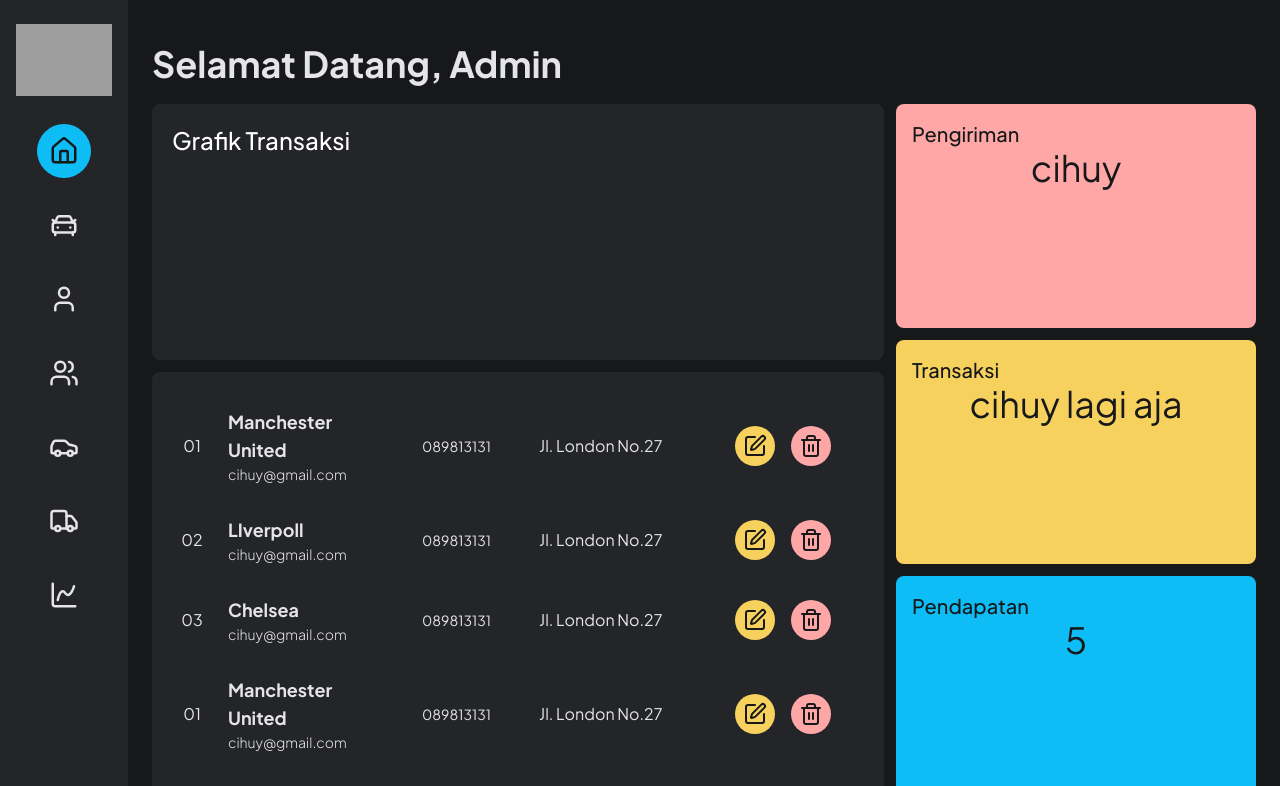
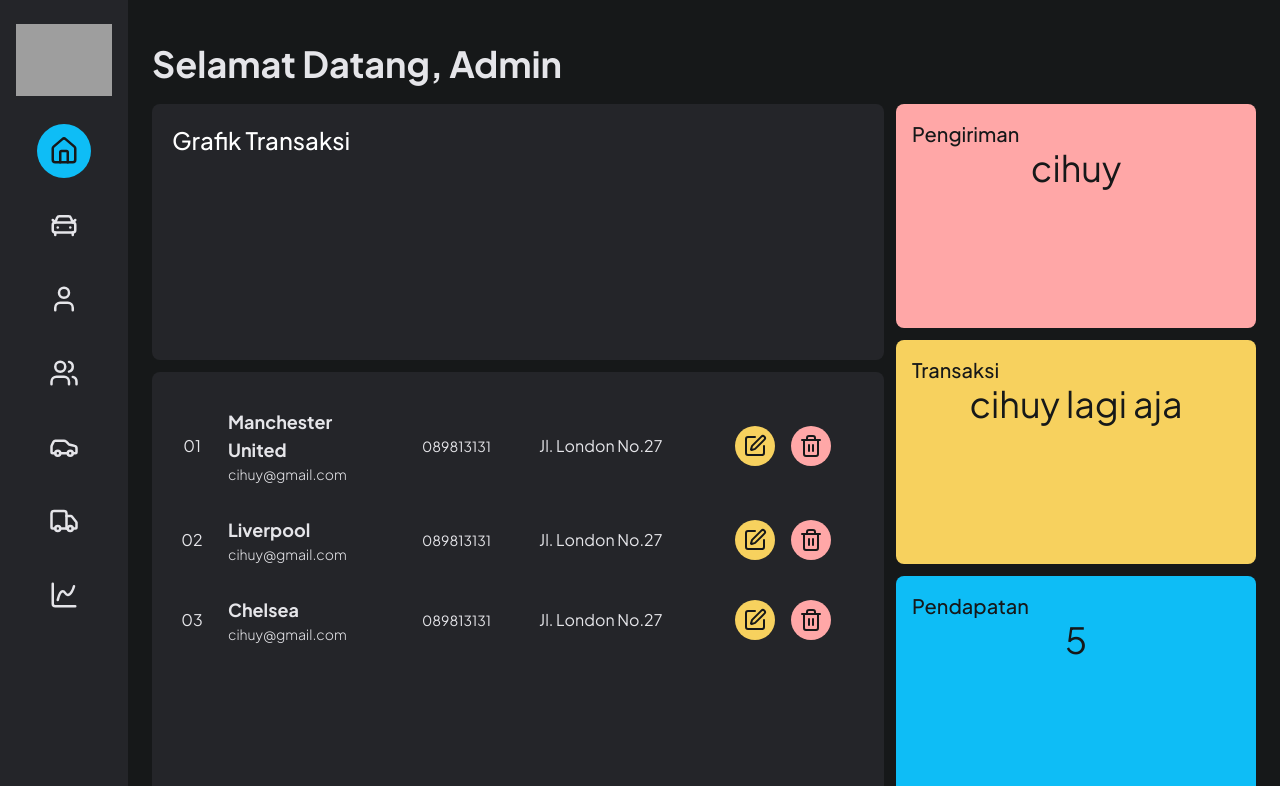
Before and after one commit to Muhless/ady-trans-jaya-react, a React (Vite) app: page / in a window 1280 px wide. Shown: the top 786 px of the page. Built offline with nearby package versions, Linux system fonts and the light colour scheme; grey boxes are pictures that could not be loaded.

Commit message:
update delivery pages

```diff
--- a/index.html
+++ b/index.html
@@ -4,7 +4,7 @@
     <meta charset="UTF-8" />
     <link rel="icon" type="image/png" href="/assets/images/logo.png" />
     <meta name="viewport" content="width=device-width, initial-scale=1.0" />
-    <title>Ady Trans Jaya</title>
+    <title>PT. Ady Trans Jaya - Jasa Transportasi</title>
   </head>
   <body>
     <div id="root"></div>
--- a/src/components/Table.jsx
+++ b/src/components/Table.jsx
@@ -1,8 +1,8 @@
-import { ArrowLeftRight, Edit, History, Trash2 } from "lucide-react";
+import { Edit, Trash2 } from "lucide-react";
 import React, { useState } from "react";
-import Modal from "./Modal";
 import ButtonEdit from "./ButtonEdit";
 import ButtonDelete from "./ButtonDelete";
+import { Navigate, useNavigate } from "react-router-dom";
 
 const matches = [
   {
@@ -14,7 +14,7 @@ const matches = [
   },
   {
     id: "02",
-    name: "LIverpoll",
+    name: "Liverpool",
     email: "cihuy@gmail.com",
     phone: "089813131",
     address: "Jl. London No.27",
@@ -26,53 +26,36 @@ const matches = [
     phone: "089813131",
     address: "Jl. London No.27",
   },
-  {
-    id: "01",
-    name: "Manchester United",
-    email: "cihuy@gmail.com",
-    phone: "089813131",
-    address: "Jl. London No.27",
-  },
-  {
-    id: "02",
-    name: "LIverpoll",
-    email: "cihuy@gmail.com",
-    phone: "089813131",
-    address: "Jl. London No.27",
-  },
-  {
-    id: "03",
-    name: "Chelsea",
-    email: "cihuy@gmail.com",
-    phone: "089813131",
-    address: "Jl. London No.27",
-  },
-
 ];
 
 const Table = () => {
+  const navigate = useNavigate();
+
+  const handleRowClick = () => {
+    navigate("/driver");
+  };
+
   return (
     <div className="bg-secondary rounded-lg flex flex-col flex-1 text-text p-5 cursor-pointer">
-      <table className="w-full table-fixed">
+      <table className="w-full table-fixed border-collapse border-none">
         <tbody>
           {matches.map((match) => (
             <tr
+              onClick={() => handleRowClick()}
               key={match.id}
-              className="hover:bg-biru hover:text-primary ease-in-out transition-all hover:scale-105 duration-300"
+              className="hover:bg-biru hover:text-primary ease-in-out transition-all duration-300 border-none"
             >
-              <td className="text-center  w-10">{match.id}</td>
-              <td className=" p-4">
+              <td className="text-center w-10 border-0">{match.id}</td>
+              <td className="p-4 border-0">
                 <div className="flex flex-col">
                   <p className="text-lg font-semibold">{match.name}</p>
                   <p className="text-sm font-thin">{match.email}</p>
                 </div>
               </td>
-              <td>
-                <p className="text-sm text-center">{match.phone}</p>
-              </td>
-              <td className="">{match.address}</td>
-              <td>
-                <div className="flex items-center justify-center text-text gap-4 cursor-pointer">
+              <td className="text-sm text-center border-0">{match.phone}</td>
+              <td className="border-0">{match.address}</td>
+              <td className="border-0">
+                <div className="flex items-center justify-center text-text gap-4">
                   <ButtonEdit />
                   <ButtonDelete />
                 </div>
--- a/src/components/card/CarCard.jsx
+++ b/src/components/card/CarCard.jsx
@@ -46,7 +46,7 @@ const AvailabilityStatus = ({ available }) => {
 
 const CarCard = ({ available }) => {
   return (
-    <div className="relative grid grid-cols-3 p-5 rounded-lg cursor-pointer bg-secondary text-text">
+    <div className="z-40 relative grid grid-cols-3 p-5 rounded-lg cursor-pointer bg-secondary text-text">
       <div className="absolute items-center text-center flex gap-1 cursor-pointer top-2 right-4">
         <ButtonEdit className={'size-4'}/>
         <ButtonDelete className={'size-4'}/>
--- a/src/components/card/DeliveryCard.jsx
+++ b/src/components/card/DeliveryCard.jsx
@@ -1,17 +1,17 @@
 import React from "react";
 
-function DeliveryCard({className}) {
+function DeliveryCard({className, title, subTitle}) {
   return (
-    <div className={`${className} flex flex-row items-center justify-center p-1`}>
-      <img
+    <div className={`${className} flex flex-row items-center justify-center p-1 rounded-lg`}>
+      {/* <img
         src="/assets/images/home.png"
         alt="menunggu persetujuan"
         className="size-20"
-      />
+      /> */}
       <div className="flex flex-col items-center">
-        <span>Menunggu</span>
-        <span>Persetujuan</span>
-        <span className="text-4xl">4</span>
+        <p>{title}</p>
+        <p>{subTitle}</p>
+        <p className="text-4xl">4</p>
       </div>
     </div>
   );
--- a/src/layouts.jsx
+++ b/src/layouts.jsx
@@ -7,11 +7,6 @@ import { Helmet } from "react-helmet-async";
 const Layout = () => {
   return (
     <div className="flex h-screen">
-      <Helmet>PT. Ady Trans Jaya - Jasa Transportasi</Helmet>
-      <meta
-        name="description"
-        content="Layanan transportasi terpercaya untuk pengiriman barang."
-      />
       <Sidebar />
       <div className="flex flex-col flex-1 ml-32">
         {/* <Navbar /> */}
--- a/src/pages/car/Index.jsx
+++ b/src/pages/car/Index.jsx
@@ -3,6 +3,7 @@ import CarCard from "../../components/card/CarCard";
 import SearchInput from "../../components/Search";
 import AddButton from "../../components/ButtonAdd";
 import Modal from "../../components/Modal";
+import Title from "../../components/Title";
 
 const carTypes = [
   "Semua",
@@ -19,7 +20,7 @@ function CarPages() {
 
   return (
     <>
-    <title title="Kendaraan"/>
+    <Title title="Kendaraan"/>
       <div className="bg-background rounded-xl">
         <div className="flex justify-between items-center mb-5">
           <AddButton
--- a/src/pages/delivery/Delivery.jsx
+++ b/src/pages/delivery/Delivery.jsx
@@ -1,6 +1,4 @@
-import { Ellipsis } from "lucide-react";
 import React, { useEffect, useRef, useState } from "react";
-import { Helmet } from "react-helmet-async";
 import DeliveryCard from "../../components/card/DeliveryCard";
 import SearchInput from "../../components/Search";
 import Title from "../../components/Title";
@@ -8,36 +6,21 @@ import Table from "../../components/Table";
 import AddButton from "../../components/ButtonAdd";
 
 function DeliveryPages() {
-  const [openDropdown, setOpenDropdown] = useState(false);
-  const dropdownRef = useRef(null);
-
-  useEffect(() => {
-    const handleClickOutside = (event) => {
-      if (dropdownRef.current && !dropdownRef.current.contains(event.target)) {
-        setOpenDropdown(false);
-      }
-    };
-    document.addEventListener("mousedown", handleClickOutside);
-    return () => {
-      document.removeEventListener("mousedown", handleClickOutside);
-    };
-  }, []);
-
   return (
     <>
       <Title title={"Pengiriman"} />
       <div className="grid grid-cols-3 gap-3">
-        <DeliveryCard className={"bg-merah"} />
-        <DeliveryCard className={"bg-kuning"} />
-        <DeliveryCard className={"bg-biru"} />
+        <DeliveryCard className={"bg-merah"} title={"Menunggu"} subTitle={'Persetujuan'} />
+        <DeliveryCard className={"bg-kuning"} title={"Sedang"} subTitle={'Berlangsung'}/>
+        <DeliveryCard className={"bg-biru"} title={"Sudah"} subTitle={'Disetujui'}/>
       </div>
       <div className="items-center justify-between my-5">
-          <h1 className="text-text font-bold text-xl mb-5">
-            Menunggu Persetujuan
-          </h1>
+        <h1 className="text-text font-bold text-xl mb-5">
+          Menunggu Persetujuan
+        </h1>
         <div className="flex flex-row justify-between">
-          <AddButton name={'Pengiriman'}/>
-        <SearchInput />
+          <AddButton name={"Pengiriman"} />
+          <SearchInput />
         </div>
       </div>
       <div className="col-span-3">
```
